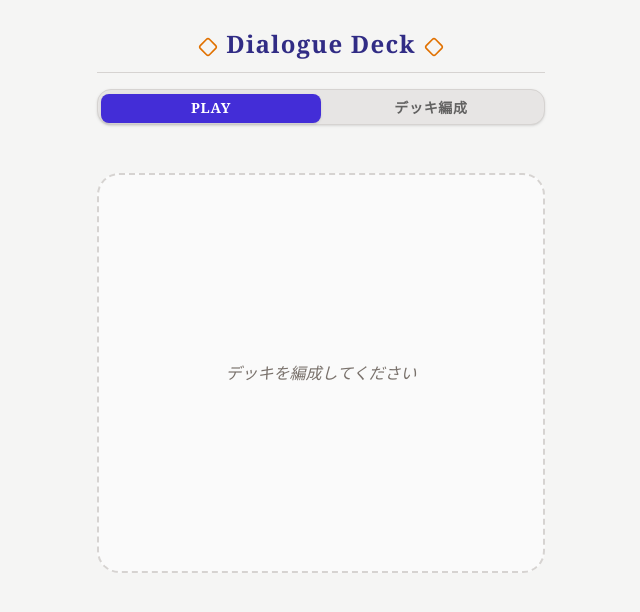
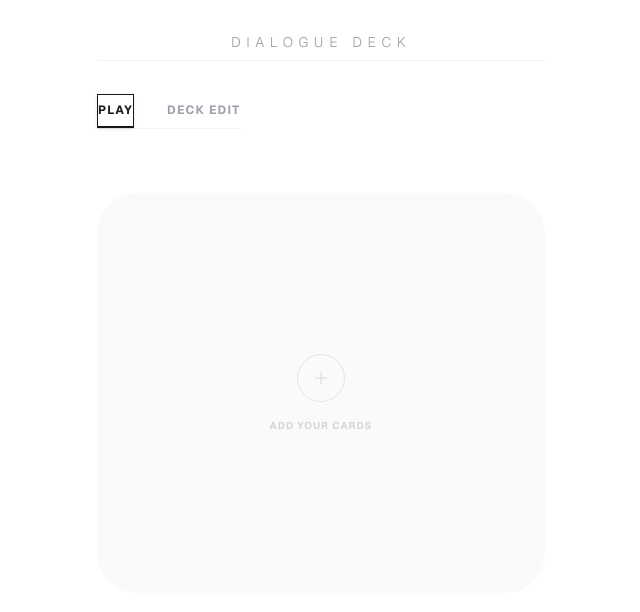
Before and after one commit to maithteeth/conversation-deck, a Next.js app: page / in a window 1280 px wide. Shown: the top 612 px of the page, without its empty margins (319-959 px from the left). Built offline with nearby package versions, Linux system fonts and the light colour scheme.

Commit message:
UI Overhaul: Studio Minimal Aesthetic with Clean Typography

```diff
--- a/app/page.tsx
+++ b/app/page.tsx
@@ -5,7 +5,7 @@ import { Card } from "@/components/ui/card"
 import { Button } from "@/components/ui/button"
 import { Input } from "@/components/ui/input"
 import { Tabs, TabsContent, TabsList, TabsTrigger } from "@/components/ui/tabs"
-import { Plus, Shuffle, Trash2, Layers, BookOpen, Copy, Check, Diamond } from "lucide-react"
+import { Plus, Shuffle, Trash2, Layers, BookOpen, Copy, Check } from "lucide-react"
 import { motion, AnimatePresence } from "framer-motion"
 
 type ConversationCard = { id: string; text: string }
@@ -67,33 +67,25 @@ export default function ConversationDeck() {
   }
 
   return (
-    // 全体の背景を明るく上品なストーン調に変更
-    <main className="min-h-[100dvh] bg-stone-100 text-stone-800 p-4 font-serif overflow-hidden">
-      <div className="max-w-md mx-auto space-y-4">
-        <header className="py-3 border-b border-stone-300">
-          {/* タイトル色を落ち着いたインディゴに。フォントもセリフ体で優雅に */}
-          <h1 className="text-2xl font-bold tracking-wider text-indigo-900 text-center">
-            <Diamond className="inline-block mr-2 h-5 w-5 text-amber-600" />
-            Dialogue Deck
-            <Diamond className="inline-block ml-2 h-5 w-5 text-amber-600" />
-          </h1>
+    <main className="min-h-[100dvh] bg-white text-zinc-900 p-6 font-sans antialiased tracking-tight">
+      <div className="max-w-md mx-auto space-y-8">
+        <header className="py-2 border-b border-zinc-100">
+          <h1 className="text-sm font-light tracking-[0.4em] text-center uppercase text-zinc-400">Dialogue Deck</h1>
         </header>
 
         <Tabs defaultValue="play" className="w-full">
-          {/* タブの配色を上品なグレージュとインディゴに変更 */}
-          <TabsList className="grid w-full grid-cols-2 bg-stone-200 border border-stone-300 rounded-xl mb-4 shadow-sm">
-            <TabsTrigger value="play" className="data-[state=active]:bg-indigo-700 data-[state=active]:text-white font-semibold tracking-wider transition-all">PLAY</TabsTrigger>
-            <TabsTrigger value="edit" className="data-[state=active]:bg-indigo-700 data-[state=active]:text-white font-semibold tracking-wider transition-all">デッキ編成</TabsTrigger>
+          <TabsList className="bg-transparent border-b border-zinc-100 rounded-none h-12 mb-8 p-0 gap-8">
+            <TabsTrigger value="play" className="rounded-none border-b-2 border-transparent data-[state=active]:border-zinc-900 data-[state=active]:bg-transparent data-[state=active]:text-zinc-900 text-zinc-400 text-xs font-bold uppercase tracking-widest transition-all px-0">Play</TabsTrigger>
+            <TabsTrigger value="edit" className="rounded-none border-b-2 border-transparent data-[state=active]:border-zinc-900 data-[state=active]:bg-transparent data-[state=active]:text-zinc-900 text-zinc-400 text-xs font-bold uppercase tracking-widest transition-all px-0">Deck Edit</TabsTrigger>
           </TabsList>
 
-          <TabsContent value="play" className="mt-2 outline-none">
-            <div className="flex gap-2 overflow-x-auto pb-4 scrollbar-hide px-1">
+          <TabsContent value="play" className="m-0 outline-none">
+            <div className="flex gap-3 overflow-x-auto pb-6 scrollbar-hide">
               {decks.map(d => (
                 <button
                   key={d.id}
                   onClick={() => {setSelectedDeckId(d.id); setCurrentCardIndex(0); setCopied(false);}}
-                  // デッキ選択ボタンの配色を変更
-                  className={`px-5 py-2 rounded-full text-sm font-bold transition-all flex-shrink-0 border shadow-sm ${selectedDeckId === d.id ? "bg-indigo-700 border-indigo-800 text-white shadow-md" : "bg-white border-stone-300 text-stone-600 hover:bg-stone-50"}`}
+                  className={`px-4 py-2 text-[10px] font-bold tracking-widest uppercase transition-all border rounded-sm ${selectedDeckId === d.id ? "bg-zinc-900 text-white border-zinc-900" : "bg-white text-zinc-300 border-zinc-100 hover:border-zinc-200"}`}
                 >
                   {d.name}
                 </button>
@@ -101,43 +93,39 @@ export default function ConversationDeck() {
             </div>
 
             {selectedDeck && selectedDeck.cards.length > 0 ? (
-              // カード表示エリアの背景に「木目調のテーブル」を表現するグラデーションとシャドウを適用
-              <div className="relative h-[65vh] flex flex-col items-center justify-between mt-4 p-6 rounded-3xl bg-[radial-gradient(ellipse_at_top,_var(--tw-gradient-stops))] from-amber-900 via-yellow-950 to-stone-950 shadow-[inset_0_4px_20px_rgba(0,0,0,0.5)] border-b-4 border-stone-900">
-                <div className="relative w-full aspect-[2.5/3.5] max-w-[300px] z-10">
+              <div className="relative h-[60vh] bg-[#fdfdfd] rounded-[40px] flex flex-col items-center justify-center shadow-[inset_0_2px_10px_rgba(0,0,0,0.02)] border border-zinc-100 overflow-hidden px-6">
+                {/* Minimal Table Decor */}
+                <div className="absolute inset-0 opacity-[0.03] pointer-events-none bg-[url('https://www.transparenttextures.com/patterns/pinstriped-suit.png')]" />
+
+                <div className="relative w-full max-w-[280px] aspect-[3/4] z-10">
                   <AnimatePresence initial={false} custom={direction}>
                     <motion.div
                       key={currentCardIndex}
                       custom={direction}
-                      initial={{ x: 400, opacity: 0, rotate: 5, scale: 0.9 }}
-                      animate={{ x: 0, opacity: 1, rotate: isFlipped ? 180 : 0, scale: 1 }}
-                      exit={{ x: -400, opacity: 0, rotate: -5, scale: 0.9 }}
-                      transition={{ type: "spring", stiffness: 200, damping: 25 }}
+                      initial={{ opacity: 0, scale: 0.95, y: 10 }}
+                      animate={{ opacity: 1, scale: 1, y: 0, rotate: isFlipped ? 180 : 0 }}
+                      exit={{ opacity: 0, scale: 0.95, y: -10 }}
+                      transition={{ type: "spring", stiffness: 250, damping: 30 }}
                       drag="x"
                       dragConstraints={{ left: 0, right: 0 }}
                       onDragEnd={(_, info) => { if (info.offset.x < -100) nextCard() }}
                       onClick={() => setIsFlipped(!isFlipped)}
-                      className="absolute inset-0 cursor-pointer perspective-1000"
+                      className="absolute inset-0 cursor-pointer"
                     >
-                      {/* カード自体のデザイン変更 */}
-                      <Card className="w-full h-full bg-stone-50 border-2 border-stone-300 shadow-[0_8px_30px_rgba(0,0,0,0.3)] rounded-2xl flex flex-col items-center justify-center p-8 relative overflow-hidden">
-                        {/* 装飾フレームの色をアンティークゴールドに変更 */}
-                        <div className="absolute inset-3 border-2 border-amber-700/30 pointer-events-none rounded-xl" />
-
+                      <Card className="w-full h-full bg-white border border-zinc-100 shadow-[0_15px_50px_rgba(0,0,0,0.05)] rounded-[32px] flex flex-col items-center justify-center p-10 relative">
                         <Button
                           variant="ghost"
                           size="sm"
                           onClick={(e) => { e.stopPropagation(); copyToClipboard(); }}
-                          className="absolute top-4 left-4 text-stone-500 hover:text-indigo-600 z-10 hover:bg-stone-100"
+                          className="absolute top-6 left-6 text-zinc-200 hover:text-zinc-900 z-10 hover:bg-zinc-50 rounded-full transition-colors"
                         >
-                          {copied ? <Check size={20} className="text-green-600" /> : <Copy size={20} />}
+                          {copied ? <Check size={16} className="text-zinc-900" /> : <Copy size={16} />}
                         </Button>
 
-                        {/* アイコン色を変更 */}
-                        <div className="absolute top-5 right-5 text-amber-700 opacity-70"><Layers size={24}/></div>
-                        <div className="absolute bottom-5 left-5 text-amber-700 opacity-70"><BookOpen size={24}/></div>
+                        <div className="absolute top-7 right-7 text-zinc-50"><Layers size={20}/></div>
+                        <div className="absolute bottom-7 left-7 text-zinc-50"><BookOpen size={20}/></div>
 
-                        {/* テキスト色を変更 */}
-                        <p className="text-2xl font-bold text-stone-900 text-center leading-relaxed tracking-tight font-serif">
+                        <p className="text-xl font-medium text-zinc-800 text-center leading-relaxed tracking-tight">
                           {selectedDeck.cards[currentCardIndex].text}
                         </p>
                       </Card>
@@ -145,48 +133,46 @@ export default function ConversationDeck() {
                   </AnimatePresence>
                 </div>
 
-                <div className="w-full flex gap-4 mt-8 z-10">
-                  {/* ボタンのデザイン変更 */}
+                <div className="w-full flex gap-3 mt-12 z-10">
                   <Button onClick={() => {
                     const shuffled = [...selectedDeck.cards].sort(() => Math.random() - 0.5)
                     setDecks(decks.map(d => d.id === selectedDeckId ? { ...d, cards: shuffled } : d))
                     setCurrentCardIndex(0)
-                    setCopied(false)
-                  }} variant="outline" className="flex-1 border-stone-400 bg-white/10 text-stone-300 hover:bg-white/20 hover:text-white font-bold uppercase tracking-wider backdrop-blur-sm transition-all">
-                    <Shuffle className="mr-2" size={18}/> Shuffle
+                  }} variant="ghost" className="flex-1 text-zinc-300 hover:text-zinc-900 font-bold uppercase tracking-widest text-[9px] h-12">
+                    <Shuffle className="mr-2" size={14}/> Shuffle
                   </Button>
-                  <Button onClick={nextCard} className="flex-[2] bg-indigo-600 hover:bg-indigo-500 py-6 text-xl font-bold text-white shadow-lg shadow-indigo-900/50 border-b-4 border-indigo-800 transition-all active:border-b-0 active:translate-y-1">
+                  <Button onClick={nextCard} className="flex-[2] bg-zinc-900 text-white hover:bg-zinc-800 h-12 rounded-full text-[10px] font-bold tracking-[0.2em] shadow-lg shadow-zinc-200 transition-all active:scale-95">
                     NEXT CARD
                   </Button>
                 </div>
               </div>
             ) : (
-              <div className="h-[50vh] flex items-center justify-center border-2 border-dashed border-stone-300 bg-white/50 rounded-3xl text-stone-500 italic font-serif">
-                デッキを編成してください
+              <div className="h-[50vh] flex flex-col items-center justify-center bg-zinc-50 rounded-[40px] text-zinc-300 gap-4">
+                <div className="w-12 h-12 rounded-full border border-zinc-200 flex items-center justify-center">
+                  <Plus size={20} strokeWidth={1} />
+                </div>
+                <span className="text-[10px] font-bold uppercase tracking-widest">Add your cards</span>
               </div>
             )}
           </TabsContent>
 
-          <TabsContent value="edit" className="space-y-6">
-            {/* 編集エリアのデザイン変更 */}
-            <section className="bg-white p-6 rounded-2xl border border-stone-200 space-y-4 shadow-sm">
-              <h3 className="text-xs font-bold text-indigo-700 tracking-widest uppercase flex items-center"><Diamond size={12} className="mr-1"/>New Deck</h3>
+          <TabsContent value="edit" className="space-y-12">
+            <section className="space-y-4">
+              <h3 className="text-[10px] font-bold text-zinc-300 tracking-[0.2em] uppercase px-1">Create Deck</h3>
               <div className="flex gap-2">
-                <Input placeholder="新しいデッキ名..." value={newDeckName} onChange={(e) => setNewDeckName(e.target.value)} className="bg-stone-50 border-stone-300 focus:border-indigo-500 text-stone-800" />
-                <Button onClick={addDeck} className="bg-indigo-700 hover:bg-indigo-600 shrink-0 px-5 shadow-sm"><Plus size={20}/></Button>
+                <Input placeholder="Deck name..." value={newDeckName} onChange={(e) => setNewDeckName(e.target.value)} className="bg-white border-zinc-100 h-12 rounded-none border-t-0 border-x-0 border-b focus-visible:ring-0 focus-visible:border-zinc-900 px-0" />
+                <Button onClick={addDeck} className="bg-zinc-900 hover:bg-zinc-800 text-white h-12 w-12 rounded-full shrink-0 shadow-xl shadow-zinc-100"><Plus size={24}/></Button>
               </div>
             </section>
 
-            <section className="space-y-4 bg-white p-6 rounded-2xl border border-stone-200 shadow-sm">
-              <div className="flex items-center justify-between px-1">
-                <h3 className="text-xs font-bold text-stone-500 tracking-widest uppercase flex items-center"><Layers size={12} className="mr-1"/>Target Deck</h3>
-              </div>
-              <div className="flex gap-2 overflow-x-auto pb-2 scrollbar-thin scrollbar-thumb-stone-300">
+            <section className="space-y-6">
+              <h3 className="text-[10px] font-bold text-zinc-300 tracking-[0.2em] uppercase px-1">Manage Cards</h3>
+              <div className="flex gap-2 overflow-x-auto pb-4 scrollbar-hide">
                 {decks.map(d => (
                   <button
                     key={d.id}
-                    onClick={() => {setSelectedDeckId(d.id); setCopied(false);}}
-                    className={`px-4 py-2 rounded-lg text-xs font-bold transition-all border ${selectedDeckId === d.id ? "bg-indigo-100 border-indigo-500 text-indigo-800" : "bg-stone-50 border-stone-300 text-stone-600 hover:bg-stone-100"}`}
+                    onClick={() => setSelectedDeckId(d.id)}
+                    className={`px-4 py-2 rounded-full text-[10px] font-bold transition-all border ${selectedDeckId === d.id ? "bg-zinc-100 border-zinc-100 text-zinc-900" : "bg-white border-zinc-100 text-zinc-300 hover:border-zinc-200"}`}
                   >
                     {d.name}
                   </button>
@@ -194,21 +180,16 @@ export default function ConversationDeck() {
               </div>
 
               {selectedDeck && (
-                <div className="space-y-4 pt-2">
+                <div className="space-y-6 pt-2">
                   <div className="flex gap-2">
-                    <Input
-                      placeholder="会話カードを追加..."
-                      value={newCardText}
-                      onChange={(e) => setNewCardText(e.target.value)}
-                      className="bg-stone-50 border-stone-300 focus:border-indigo-500 text-stone-800"
-                    />
-                    <Button onClick={addCard} className="bg-stone-700 hover:bg-indigo-600 text-white shadow-sm"><Plus size={20}/></Button>
+                    <Input placeholder="Conversation card..." value={newCardText} onChange={(e) => setNewCardText(e.target.value)} className="bg-white border-zinc-100 h-12 rounded-none border-t-0 border-x-0 border-b focus-visible:ring-0 focus-visible:border-zinc-900 px-0" />
+                    <Button onClick={addCard} className="bg-zinc-100 text-zinc-900 hover:bg-zinc-200 h-12 w-12 rounded-full shrink-0"><Plus size={24}/></Button>
                   </div>
                   <div className="space-y-2 max-h-[40vh] overflow-y-auto pr-2 custom-scrollbar">
                     {selectedDeck.cards.map((c) => (
-                      <div key={c.id} className="flex justify-between items-center p-4 bg-stone-50 rounded-xl border border-stone-200 group hover:border-indigo-300 transition-colors shadow-sm">
-                        <span className="text-sm text-stone-700 font-medium">{c.text}</span>
-                        <Button variant="ghost" size="sm" onClick={() => setDecks(decks.map(d => d.id === selectedDeckId ? { ...d, cards: d.cards.filter(card => card.id !== c.id) } : d))} className="text-stone-400 hover:text-red-600 hover:bg-red-50 transition-all">
+                      <div key={c.id} className="flex justify-between items-center py-4 border-b border-zinc-50 group hover:border-zinc-200 transition-all">
+                        <span className="text-sm text-zinc-500 font-medium group-hover:text-zinc-900 transition-colors">{c.text}</span>
+                        <Button variant="ghost" size="sm" onClick={() => setDecks(decks.map(d => d.id === selectedDeckId ? { ...d, cards: d.cards.filter(card => card.id !== c.id) } : d))} className="text-zinc-200 hover:text-zinc-900 hover:bg-transparent">
                           <Trash2 size={16}/>
                         </Button>
                       </div>
```
